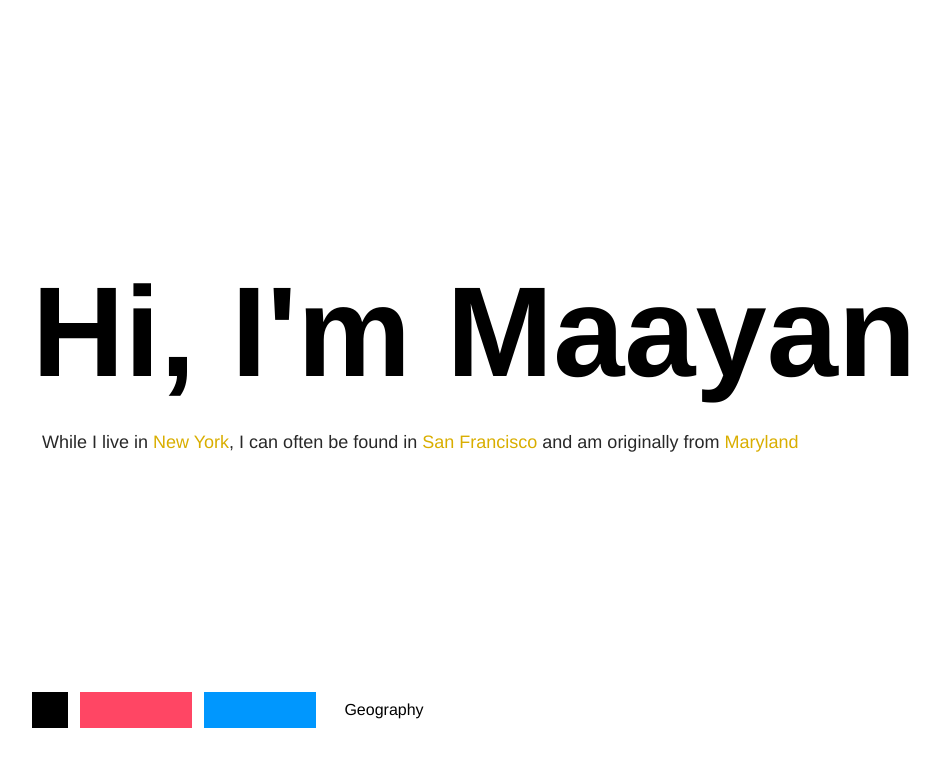
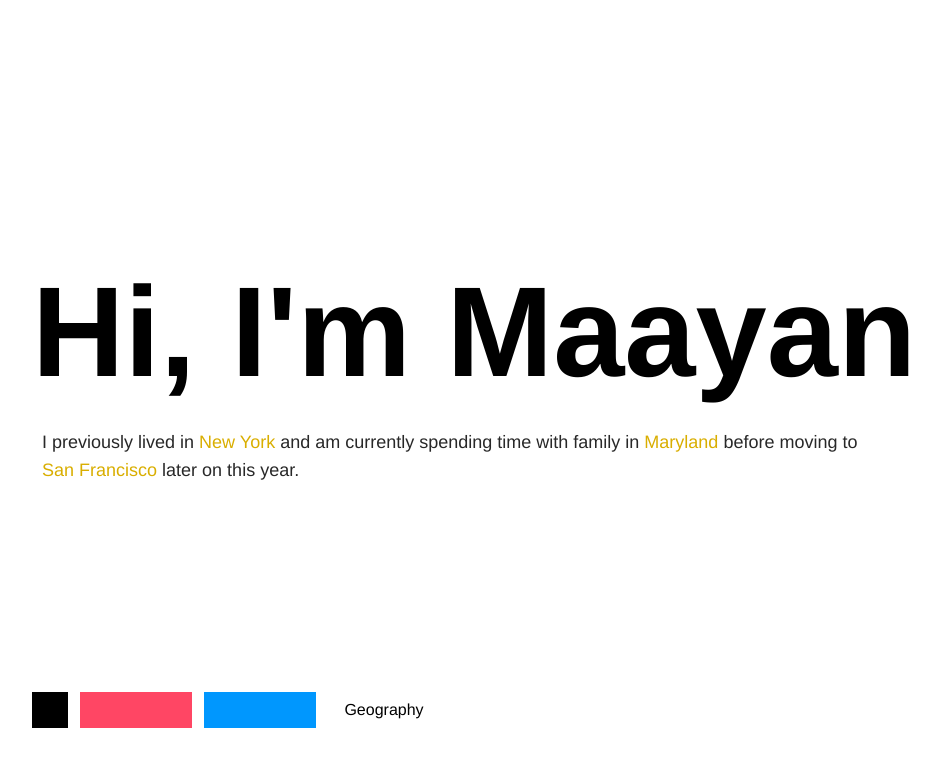
Before and after one commit to maayanalbert/malbert.space, a Next.js app: page / in a window 1280 px wide. Both pictures are taken after a click on the element "Geography". Shown: the top 766 px of the page, without its empty margins (80-1020 px from the left). Built offline with nearby package versions, Linux system fonts and the light colour scheme.

Commit message:
Update GeographyInfo.tsx

```diff
--- a/src/components/GeographyInfo.tsx
+++ b/src/components/GeographyInfo.tsx
@@ -4,7 +4,7 @@ import { useEffect } from "react"
 export function GeographyInfo() {
   return (
     <p>
-      While I live in{" "}
+      I previously lived in{" "}
       <a
         href="https://www.google.com/maps/place/Midtown+Manhattan,+New+York,+NY/@40.7504859,-74.0045233,14z/data=!3m1!4b1!4m6!3m5!1s0x89c25901a4127ca9:0xbecdcc9081d6cfdb!8m2!3d40.7549309!4d-73.9840195!16s%2Fg%2F11f3jdv3d9?entry=ttu"
         target="_blank"
@@ -12,8 +12,17 @@ export function GeographyInfo() {
         style={{ color: getPageColor("GEOGRAPHY", true) }}
       >
         New York
-      </a>
-      , I can often be found in{" "}
+      </a>{" "}
+      and am currently spending time with family in{" "}
+      <a
+        href="https://www.google.com/maps/place/Bethesda,+MD/@38.9816027,-77.1597764,13z/data=!3m1!4b1!4m6!3m5!1s0x89b7cbb76a24022d:0x26b279f76a2bcd0d!8m2!3d38.984652!4d-77.0947092!16zL20vMGJ4YnI?entry=ttu"
+        target="_blank"
+        className="hover:underline cursor-pointer"
+        style={{ color: getPageColor("GEOGRAPHY", true) }}
+      >
+        Maryland
+      </a>{" "}
+      before moving to <br className="hidden sm:block" />
       <a
         href="https://www.google.com/maps/place/Mission+District,+San+Francisco,+CA/@37.759062,-122.4243592,15z/data=!3m1!4b1!4m6!3m5!1s0x808f7e3c5f803323:0x35800073de45189!8m2!3d37.7635614!4d-122.4173724!16zL20vMDJsbDdy?entry=ttu"
         target="_blank"
@@ -22,15 +31,7 @@ export function GeographyInfo() {
       >
         San Francisco
       </a>{" "}
-      and am originally from{" "}
-      <a
-        href="https://www.google.com/maps/place/Bethesda,+MD/@38.9816027,-77.1597764,13z/data=!3m1!4b1!4m6!3m5!1s0x89b7cbb76a24022d:0x26b279f76a2bcd0d!8m2!3d38.984652!4d-77.0947092!16zL20vMGJ4YnI?entry=ttu"
-        target="_blank"
-        className="hover:underline cursor-pointer"
-        style={{ color: getPageColor("GEOGRAPHY", true) }}
-      >
-        Maryland
-      </a>
+      later on this year.
     </p>
   )
 }
```
